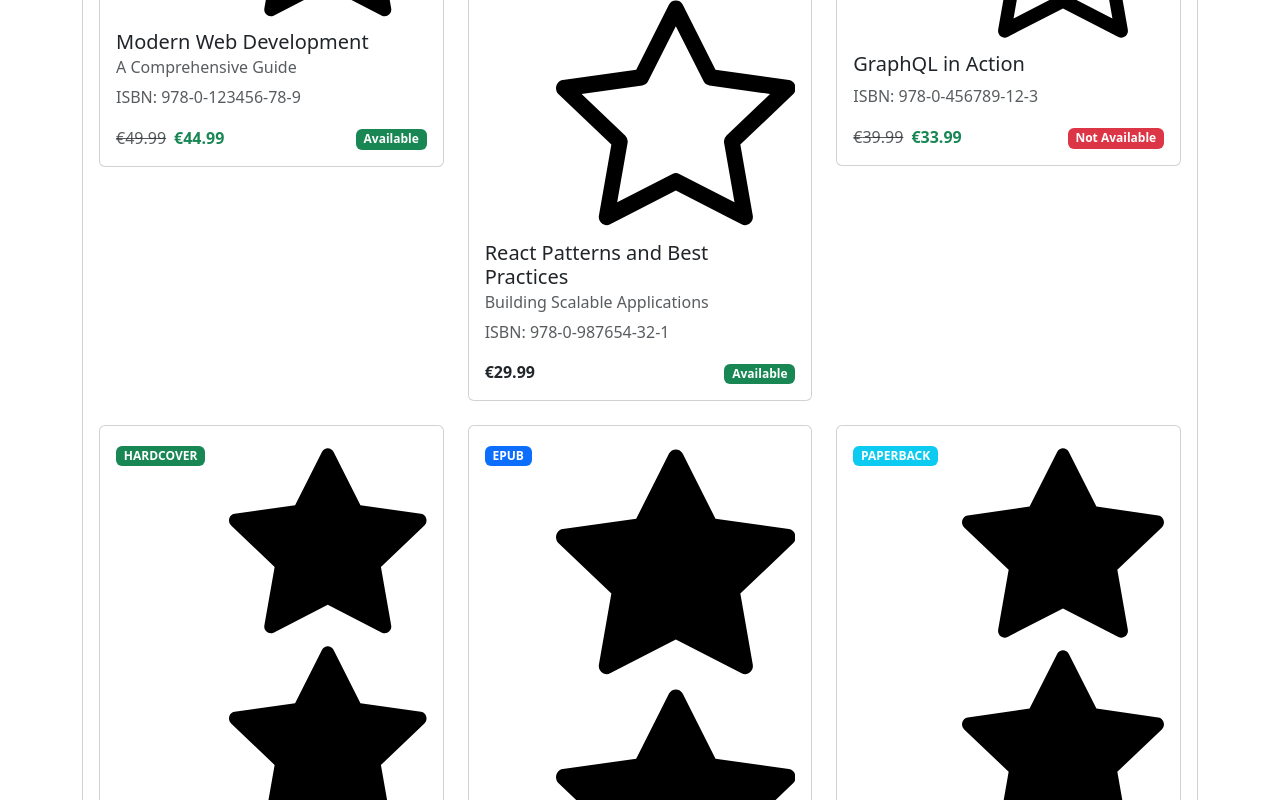
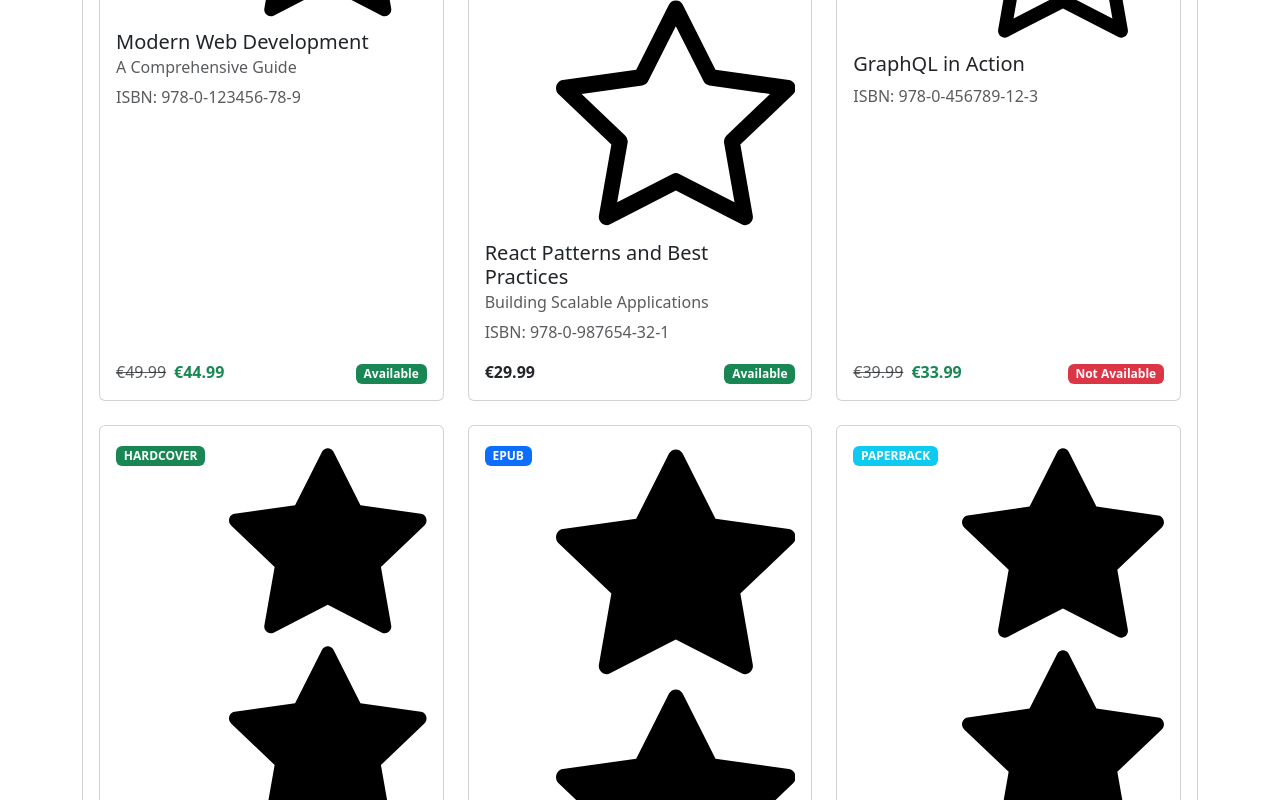
Before and after one commit to inesoetling/SPA-mit-React-Next-GraphQL, a Next.js app in the folder frontend/: page /search in a window 1280 px wide. Shown: the part 1560-2360 px from the top of the page. Built offline with nearby package versions, Linux system fonts and the light colour scheme.

Commit message:
style(search): Kartenhöhe vereinheitlicht

```diff
--- a/frontend/src/app/search/page.tsx
+++ b/frontend/src/app/search/page.tsx
@@ -413,9 +413,9 @@ export default function SearchPage() {
           {!isLoading && filteredBooks.length > 0 && (
             <Row className="g-4">
               {paginatedBooks.map((book) => (
-                <Col md={4} key={book.id}>
-                  <Card>
-                    <Card.Body>
+                <Col md={4} key={book.id} className="d-flex">
+                  <Card className="h-100 w-100">
+                    <Card.Body className="d-flex flex-column">
                       <Row className="mb-2">
                         <Col xs="auto">
                           <Badge bg={getBookTypeBadge(book.bookType)}>
@@ -439,7 +439,7 @@ export default function SearchPage() {
                         ISBN: {book.isbn}
                       </Card.Text>
 
-                      <Row className="mt-3 align-items-center">
+                      <Row className="mt-auto align-items-center">
                         <Col>
                           {book.discount && book.discount > 0 ? (
                             <>
```
